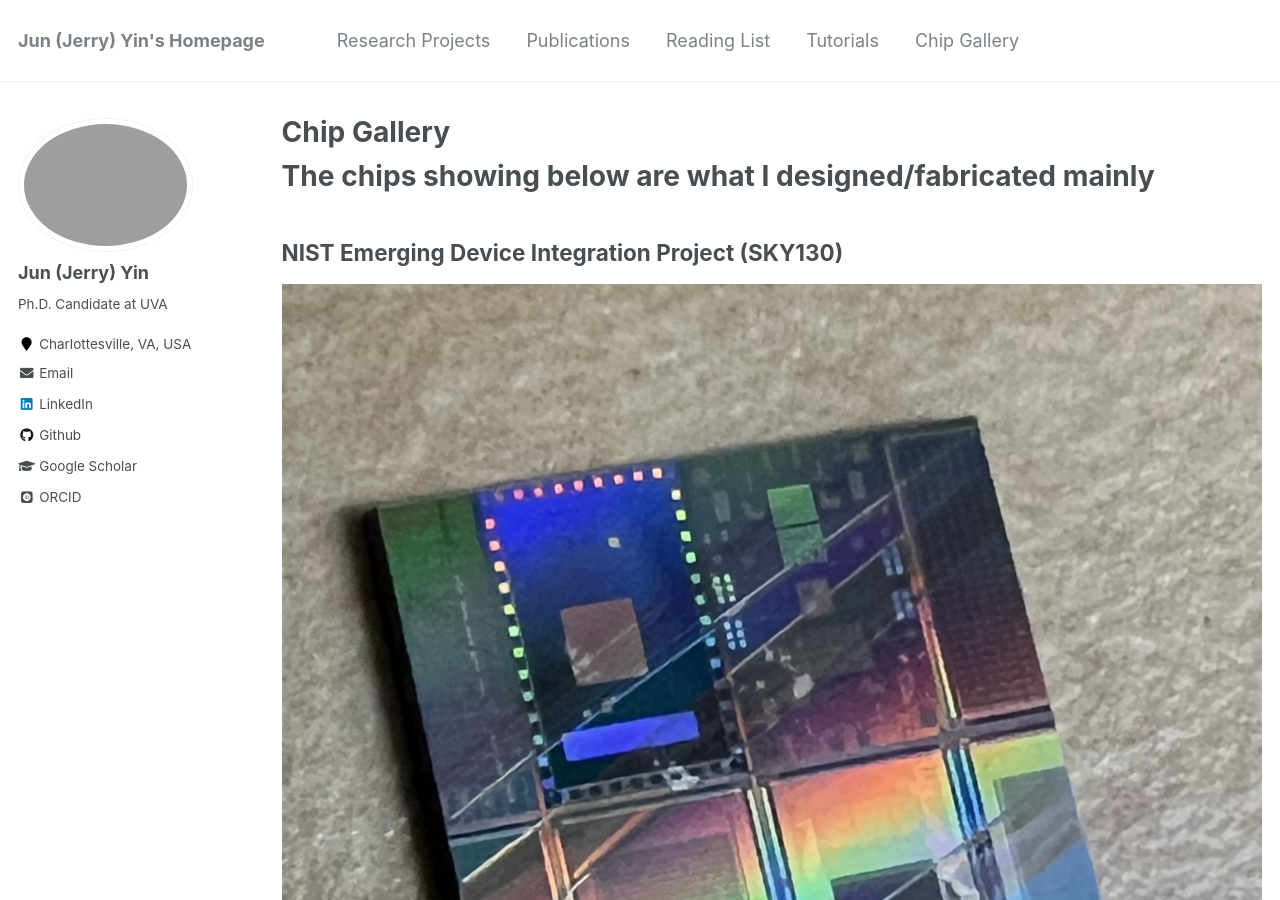
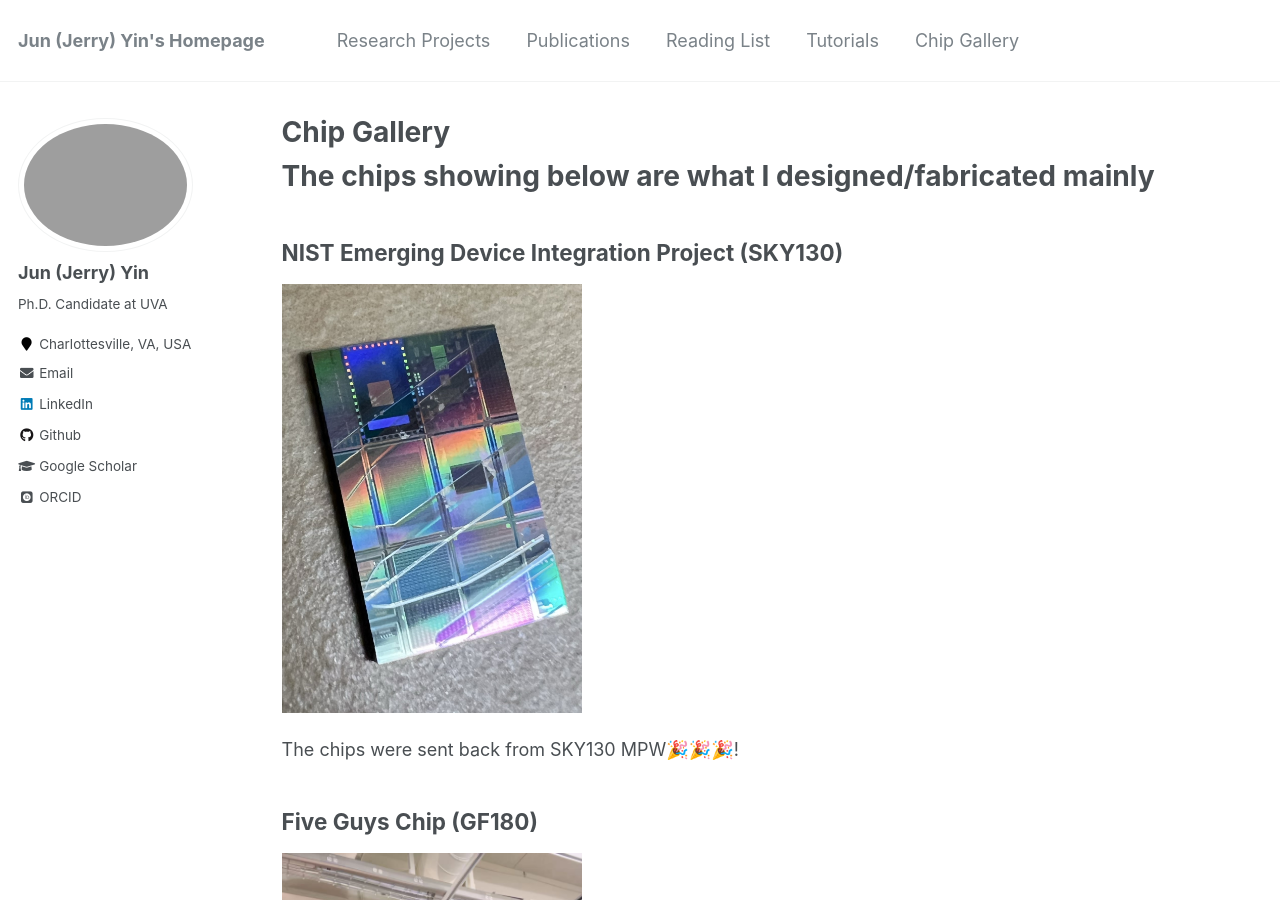
Before and after one commit to AyaseErii/junjerryyin, a Jekyll site: the page built from _pages/chip gallery.md, in a window 1280 px wide and 900 px high. Built offline with Jekyll 4.4.1, drawn with Linux system fonts in a browser that asks for light colours; some web fonts are replaced.

Commit message:
Update chip gallery.md

```diff
--- a/_pages/chip gallery.md
+++ b/_pages/chip gallery.md
@@ -8,7 +8,7 @@ author_profile: True
 
 ## NIST Emerging Device Integration Project (SKY130)
 
-<img src="../images/sky130_NIST.JPG">
+<img src="../images/sky130_NIST.JPG" width="300" height="400">
 
 
 The chips were sent back from SKY130 MPW🎉🎉🎉!
```
